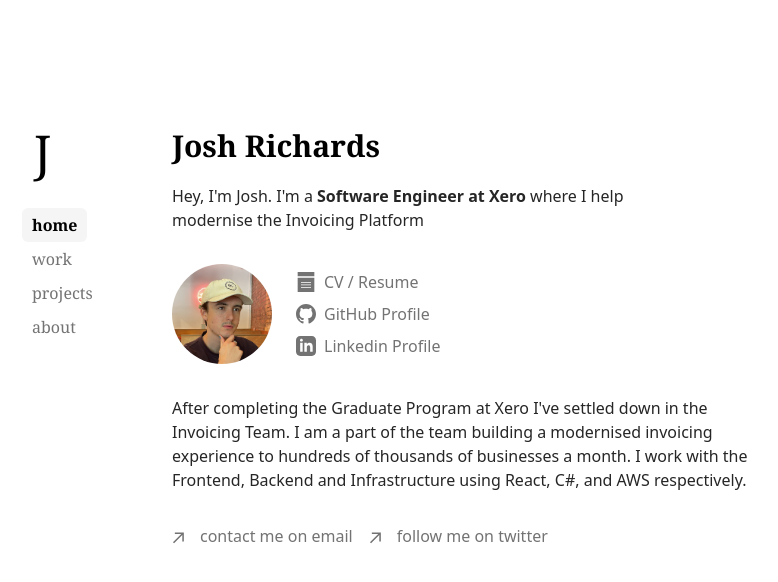
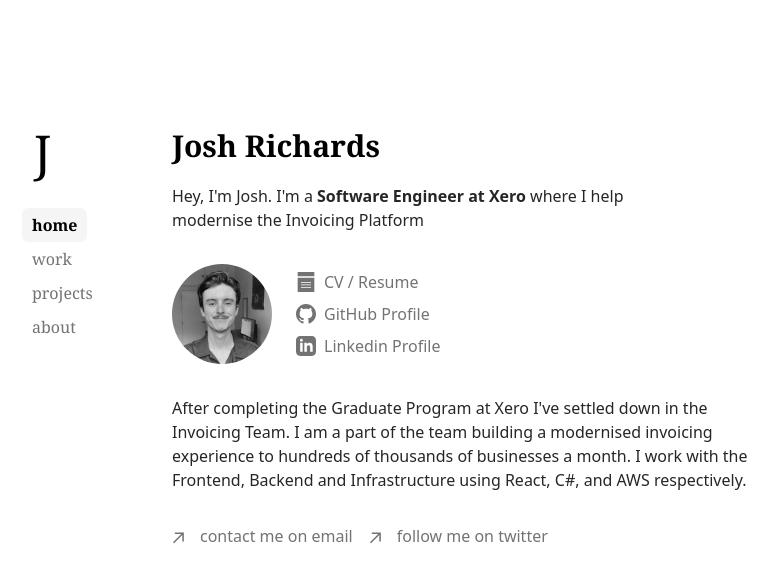
Before and after one commit to joshuarichards001/josh.work, a Next.js app: page / in a window 1280 px wide. Shown: the top 582 px of the page, without its empty margins (170-948 px from the left). Built offline with nearby package versions, Linux system fonts and the light colour scheme.

Commit message:
change picture

```diff
--- a/app/page.tsx
+++ b/app/page.tsx
@@ -13,7 +13,7 @@ export default function Home() {
           Hey, I'm Josh. I'm a <b>Software Engineer at Xero</b> where I help modernise the Invoicing Platform
         </p>
         <div className="flex items-start md:items-center my-8 flex-col md:flex-row">
-          <Image className="rounded-full" src="/avatar.jpeg" width="100" height="100" alt="me" />
+          <Image className="grayscale rounded-full" src="/avatar.jpeg" width="100" height="100" alt="me" />
           <div className="mt-8 md:mt-0 ml-0 md:ml-6 space-y-2 text-neutral-500 dark:text-neutral-400">
             <Link href="/cv.pdf" className={linkStyles}>
               <CVIcon />
```
Also changed, not shown: public/avatar.jpeg.
